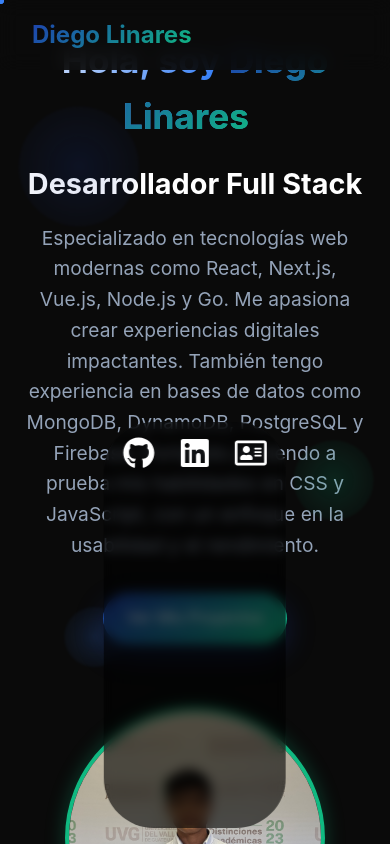
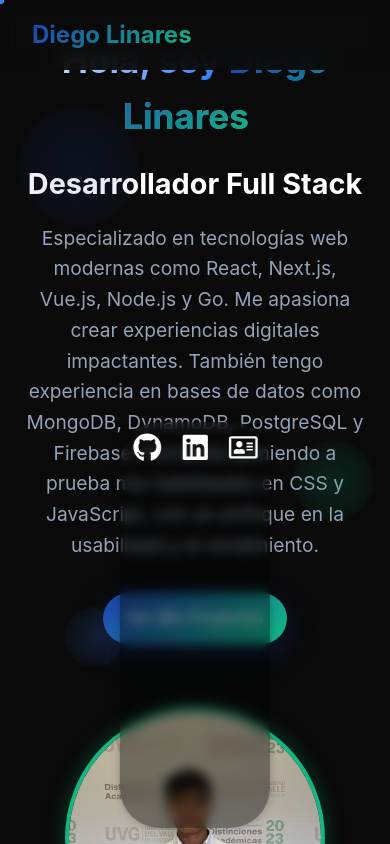
Before and after one commit to DiegoLinares11/miPortafolio, a React (Vite) app: page / in a window 390 px wide. Shown: the top 844 px of the page. Built offline with nearby package versions, Linux system fonts and the light colour scheme; the HTML template or start-up script is replaced by a standard one.

Commit message:
responsive social bar on mobile

```diff
--- a/src/index.css
+++ b/src/index.css
@@ -24,17 +24,6 @@
             overflow-x: hidden;
         }
         /* Interactive Cursor */
-        .cursor {
-            position: fixed;
-            width: 20px;
-            height: 20px;
-            background: var(--primary-green);
-            border-radius: 50%;
-            pointer-events: none;
-            mix-blend-mode: difference;
-            z-index: 9999;
-            transition: transform 0.1s ease;
-        }
 
         .cursor-trail {
             position: fixed;
@@ -491,19 +480,17 @@
   -webkit-text-fill-color: transparent;
   background-clip: text;
 }
-
-
-/* Posición general para escritorio */
+/* Estilo general escritorio */
 .social-bar {
   position: fixed;
   top: 50%;
-  left: 2rem;
+  left: 1rem;
   transform: translateY(-50%);
   display: flex;
   flex-direction: column;
-  gap: 1.5rem;
+  gap: 1.2rem;
   font-size: 2.4rem;
-  z-index: 1000;
+  z-index: 999;
 }
 
 .social-bar a {
@@ -516,7 +503,7 @@
   color: var(--primary-green);
 }
 
-/* Responsive: cambia a horizontal en móviles */
+/* Responsive móvil */
 @media (max-width: 768px) {
   .social-bar {
     position: fixed;
@@ -524,14 +511,19 @@
     left: 50%;
     transform: translateX(-50%);
     flex-direction: row;
-    background: rgba(0, 0, 0, 0.6);
-    padding: 0.6rem 1.2rem;
-    border-radius: 50px;
+    background: rgba(0, 0, 0, 0.4);
+    padding: 0.4rem 0.8rem;
+    border-radius: 40px;
     backdrop-filter: blur(6px);
-    font-size: 2rem;
+    box-shadow: 0 0 10px rgba(0, 0, 0, 0.25);
+    font-size: 1.7rem;
+    z-index: 999;
+  }
+
+  .social-bar a {
+    font-size: 1.8rem;
   }
 }
-
 
 .highlight::after {
   content: "|";
```
